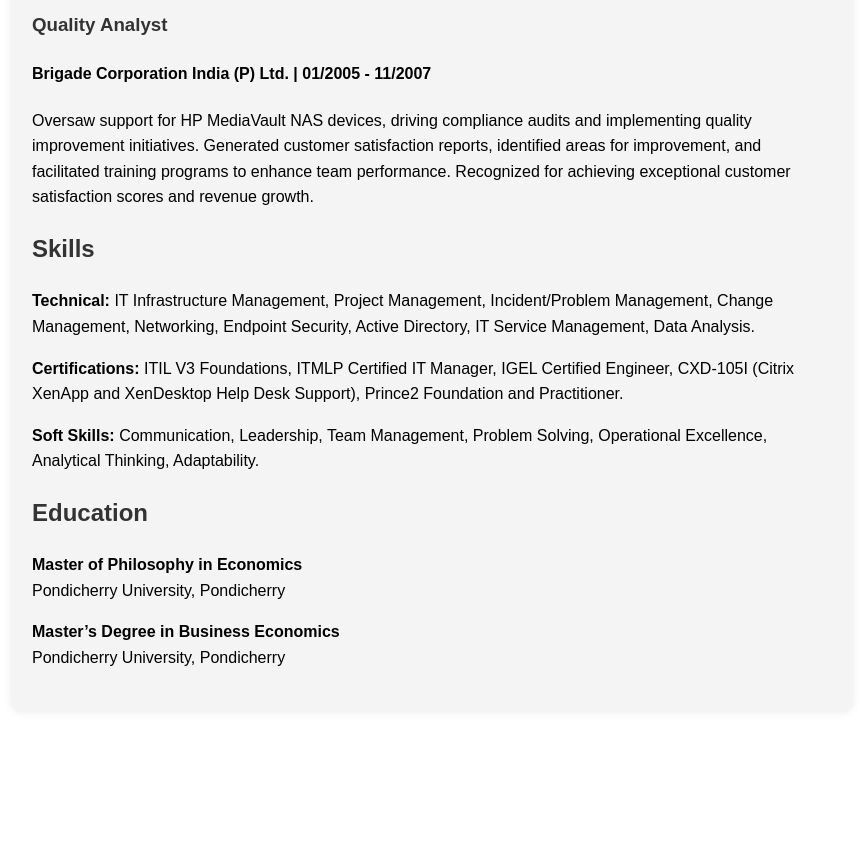
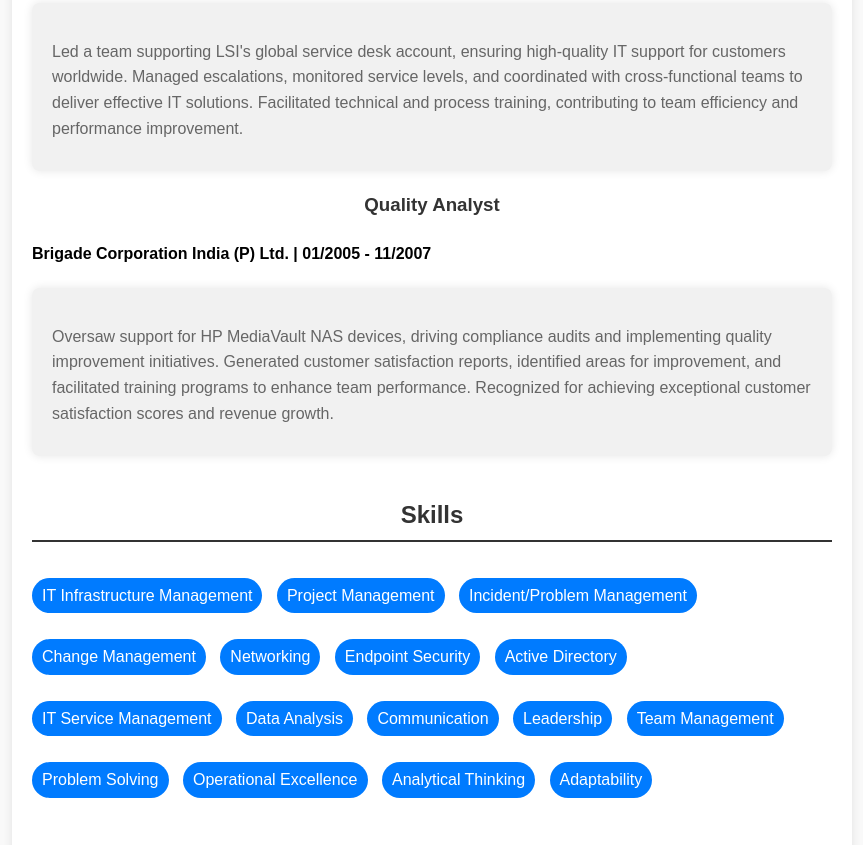
Before and after one commit to screenzonenn/1234, a plain HTML site: page index.html in a window 1280 px wide. Shown: the part 956-1801 px from the top of the page, without its empty margins (208-1071 px from the left). Before the commit the page ends 1687 px from the top, so only its background shows below. Drawn offline with Linux system fonts and the light colour scheme.

Commit message:
Update index.html

```diff
--- a/index.html
+++ b/index.html
@@ -6,40 +6,68 @@
   <title>Kannan Velayudam - Regional IT Field Services Manager</title>
   <style>
     body {
-      font-family: Arial, sans-serif;
+      font-family: 'Arial', sans-serif;
       line-height: 1.6;
       margin: 0;
       padding: 0;
+      background-color: #f9f9f9;
     }
     .container {
       max-width: 800px;
       margin: 20px auto;
       padding: 20px;
-      background: #f4f4f4;
+      background: #fff;
       border-radius: 8px;
       box-shadow: 0 0 10px rgba(0, 0, 0, 0.1);
     }
     h1, h2, h3 {
       color: #333;
+      text-align: center;
+    }
+    h2 {
+      border-bottom: 2px solid #333;
+      padding-bottom: 5px;
+      margin-bottom: 20px;
     }
     p {
       margin-bottom: 10px;
-    }
-    .section {
-      margin-bottom: 20px;
+      color: #666;
     }
     .subtitle {
       color: #666;
+      text-align: center;
+      margin-bottom: 30px;
     }
     .highlight {
       color: #007bff;
       font-weight: bold;
     }
+    .section {
+      margin-bottom: 40px;
+    }
+    .highlight-section {
+      background-color: #f1f1f1;
+      padding: 20px;
+      border-radius: 8px;
+      box-shadow: 0 0 10px rgba(0, 0, 0, 0.1);
+    }
+    .skills {
+      margin-top: 20px;
+    }
+    .skills p {
+      display: inline-block;
+      padding: 5px 10px;
+      margin-right: 10px;
+      margin-bottom: 10px;
+      background-color: #007bff;
+      color: #fff;
+      border-radius: 20px;
+    }
   </style>
 </head>
 <body>
   <div class="container">
-    <h1>Kannan Velayudam</h1>
+    <h1 style="color: #007bff;">Kannan Velayudam</h1>
     <p class="subtitle">ITMLP Certified IT Manager | IT Infrastructure Management</p>
     <p><strong>Email:</strong> kannanbgd@hotmail.com</p>
     <p><strong>Phone:</strong> +91-9686145224</p>
@@ -54,22 +82,43 @@
 
       <h3>Regional IT Manager–APAC</h3>
       <h4>Neovia Logistics LLC. | 04/2014 - Present</h4>
-      <p>Currently leading ITSM, service desk, and identity management for a global logistics organization. Managed incident, problem, and change processes, ensuring SLAs are met. Developed and implemented infrastructure migration projects, achieving minimal downtime and significant cost savings. Established strong relationships with stakeholders to support business growth initiatives.</p>
+      <div class="highlight-section">
+        <p>Currently leading ITSM, service desk, and identity management for a global logistics organization. Managed incident, problem, and change processes, ensuring SLAs are met. Developed and implemented infrastructure migration projects, achieving minimal downtime and significant cost savings. Established strong relationships with stakeholders to support business growth initiatives.</p>
+      </div>
 
       <h3>Team Lead - Bangalore</h3>
       <h4>NTT Data Global Delivery Services Pvt. Ltd. | 12/2007 - 10/2013</h4>
-      <p>Led a team supporting LSI's global service desk account, ensuring high-quality IT support for customers worldwide. Managed escalations, monitored service levels, and coordinated with cross-functional teams to deliver effective IT solutions. Facilitated technical and process training, contributing to team efficiency and performance improvement.</p>
+      <div class="highlight-section">
+        <p>Led a team supporting LSI's global service desk account, ensuring high-quality IT support for customers worldwide. Managed escalations, monitored service levels, and coordinated with cross-functional teams to deliver effective IT solutions. Facilitated technical and process training, contributing to team efficiency and performance improvement.</p>
+      </div>
 
       <h3>Quality Analyst</h3>
       <h4>Brigade Corporation India (P) Ltd. | 01/2005 - 11/2007</h4>
-      <p>Oversaw support for HP MediaVault NAS devices, driving compliance audits and implementing quality improvement initiatives. Generated customer satisfaction reports, identified areas for improvement, and facilitated training programs to enhance team performance. Recognized for achieving exceptional customer satisfaction scores and revenue growth.</p>
+      <div class="highlight-section">
+        <p>Oversaw support for HP MediaVault NAS devices, driving compliance audits and implementing quality improvement initiatives. Generated customer satisfaction reports, identified areas for improvement, and facilitated training programs to enhance team performance. Recognized for achieving exceptional customer satisfaction scores and revenue growth.</p>
+      </div>
     </div>
 
     <div class="section">
       <h2>Skills</h2>
-      <p><strong>Technical:</strong> IT Infrastructure Management, Project Management, Incident/Problem Management, Change Management, Networking, Endpoint Security, Active Directory, IT Service Management, Data Analysis.</p>
-      <p><strong>Certifications:</strong> ITIL V3 Foundations, ITMLP Certified IT Manager, IGEL Certified Engineer, CXD-105I (Citrix XenApp and XenDesktop Help Desk Support), Prince2 Foundation and Practitioner.</p>
-      <p><strong>Soft Skills:</strong> Communication, Leadership, Team Management, Problem Solving, Operational Excellence, Analytical Thinking, Adaptability.</p>
+      <div class="skills">
+        <p>IT Infrastructure Management</p>
+        <p>Project Management</p>
+        <p>Incident/Problem Management</p>
+        <p>Change Management</p>
+        <p>Networking</p>
+        <p>Endpoint Security</p>
+        <p>Active Directory</p>
+        <p>IT Service Management</p>
+        <p>Data Analysis</p>
+        <p>Communication</p>
+        <p>Leadership</p>
+        <p>Team Management</p>
+        <p>Problem Solving</p>
+        <p>Operational Excellence</p>
+        <p>Analytical Thinking</p>
+        <p>Adaptability</p>
+      </div>
     </div>
 
     <div class="section">
```
